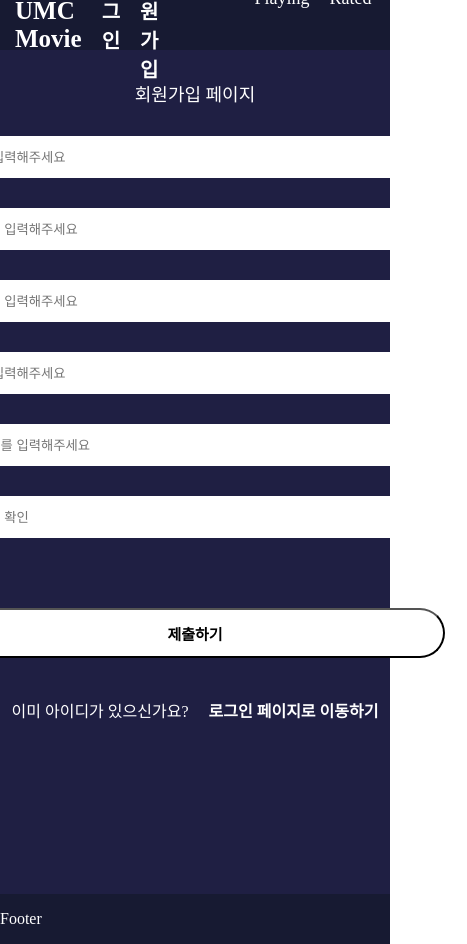
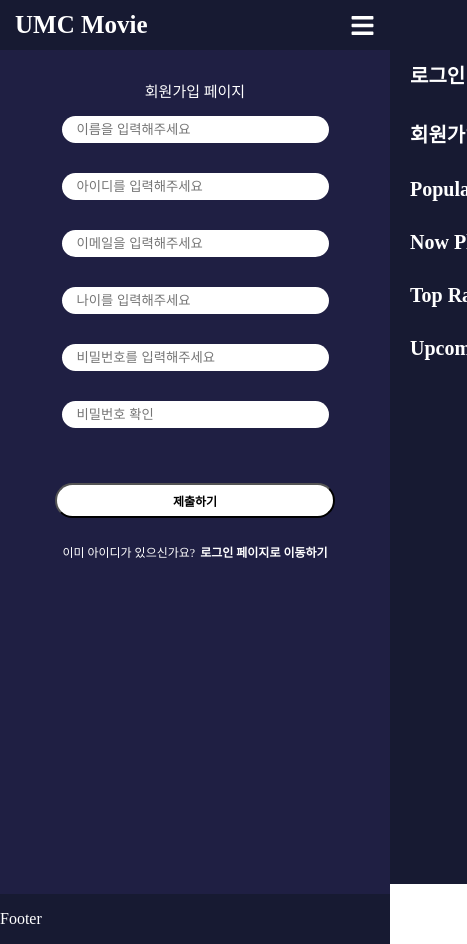
Before and after one commit to jisooooooooooo/UMC6, a React (Create React App) app in the folder chapter2-mission2/: page /signup in a window 390 px wide. Shown: the whole page, 467 px wide, since content can reach past the window. Built offline with nearby package versions, Linux system fonts and the light colour scheme.

Commit message:
반응형 디자인 구현

```diff
--- a/chapter2-mission2/src/MainPage.js
+++ b/chapter2-mission2/src/MainPage.js
@@ -11,6 +11,13 @@ const Top = styled.div`
   display: flex;
   justify-content: center;
   align-items: center;
+  @media (max-width: 768px) {
+    font-size: 25px;
+  }
+
+  @media (max-width: 480px) {
+    font-size: 20px;
+  }
 `;
 
 const Bottom = styled.div`
@@ -22,6 +29,15 @@ const Bottom = styled.div`
   font-weight: bold;
   background-color: #1f1f43;
   padding-top: 30px;
+  @media (max-width: 768px) {
+    font-size: 20px;
+    padding-top: 15px;
+  }
+
+  @media (max-width: 480px) {
+    font-size: 18px;
+    padding-top: 10px;
+  }
 `;
 
 const BottomInput = styled.input`
@@ -32,6 +48,15 @@ const BottomInput = styled.input`
   border-radius: 20px;
   margin-right: 15px;
   padding-left: 15px;
+  @media (max-width: 768px) {
+    width: 200px;
+    height: 25px;
+  }
+
+  @media (max-width: 480px) {
+    width: 180px;
+    height: 20px;
+  }
 `;
 
 const Search = styled.div`
@@ -40,6 +65,17 @@ const Search = styled.div`
   margin-top: 40px;
   margin-left: 60px;
   margin-bottom: 40px;
+  @media (max-width: 768px) {
+    margin-top: 20px;
+    margin-left: 30px;
+    margin-bottom: 20px;
+  }
+
+  @media (max-width: 480px) {
+    margin-top: 15px;
+    margin-left: 20px;
+    margin-bottom: 15px;
+  }
 `;
 
 const Row = styled.div`
@@ -79,6 +115,13 @@ const Box = styled(Link)`
   box-sizing: border-box;
   &:hover {
     opacity: 1;
+  }
+  @media (max-width: 768px) {
+    width: calc(100% / 2 - 20px);
+  }
+
+  @media (max-width: 480px) {
+    width: 100%;
   }
 `;
 
@@ -123,6 +166,13 @@ const MovieBottom = styled.div`
   display: flex;
   justify-content: space-between;
   padding: 10px 10px;
+  @media (max-width: 768px) {
+    font-size: 18px;
+  }
+
+  @media (max-width: 480px) {
+    font-size: 16px;
+  }
 `;
 
 const Overtitle = styled.div`
--- a/chapter2-mission2/src/Navbar.js
+++ b/chapter2-mission2/src/Navbar.js
@@ -1,7 +1,8 @@
-import React from "react";
+import React, { useState } from "react";
 import { Link } from "react-router-dom";
 import styled from "styled-components";
-
+import { FaBars } from "react-icons/fa";
+import Sidebar from "./pages/Sidebar";
 const Nav = styled.div`
   background-color: #171a32;
   height: 50px;
@@ -9,6 +10,7 @@ const Nav = styled.div`
   align-items: center;
   justify-content: space-between;
   padding: 0 15px;
+  position: relative;
 `;
 
 const Title = styled(Link)`
@@ -21,6 +23,9 @@ const Title = styled(Link)`
 const NavRight = styled.div`
   display: flex;
   font-size: 18px;
+  @media (max-width: 768px) {
+    display: none;
+  }
 `;
 
 const NavRightList = styled(Link)`
@@ -59,10 +64,28 @@ const NavLink = styled(Link)`
   }
 `;
 
+const MenuIcon = styled(FaBars)`
+  display: none;
+  color: white;
+  font-size: 25px;
+  cursor: pointer;
+  @media (max-width: 768px) {
+    display: block;
+  }
+`;
+
 const Navbar = ({ isLoggedIn, onLogout }) => {
+  const [isSidebarOpen, setIsSidebarOpen] = useState(false);
+
+  const toggleSidebar = () => {
+    setIsSidebarOpen(!isSidebarOpen);
+  };
+
   return (
+    <>
       <Nav>
         <Title to="/">UMC Movie</Title>
+        <MenuIcon onClick={toggleSidebar} />
         <NavRight>
           {isLoggedIn ? (
             <NavButton logout onClick={onLogout}>
@@ -80,6 +103,8 @@ const Navbar = ({ isLoggedIn, onLogout }) => {
           <NavRightList to="/upcoming">Upcoming</NavRightList>
         </NavRight>
       </Nav>
+      <Sidebar isOpen={isSidebarOpen} toggleSidebar={toggleSidebar} isLoggedIn={isLoggedIn} onLogout={onLogout} />
+    </>
   );
 };
 
--- a/chapter2-mission2/src/pages/Login.js
+++ b/chapter2-mission2/src/pages/Login.js
@@ -10,9 +10,18 @@ const Container = styled.div`
 `;
 
 const Title = styled.div`
-  font-size: 18px;
+  font-size: 20px;
   color: white;
   margin-bottom: 30px;
+  @media (max-width: 768px) {
+    font-size: 18px;
+    margin-bottom: 20px;
+  }
+
+  @media (max-width: 480px) {
+    font-size: 16px;
+    margin-bottom: 15px;
+  }
 `;
 
 const Form = styled.form`
@@ -29,6 +38,15 @@ const Input = styled.input`
   border: none;
   margin-bottom: 15px;
   border-radius: 20px;
+  @media (max-width: 768px) {
+    width: 400px;
+    height: 30px;
+  }
+
+  @media (max-width: 480px) {
+    width: 300px;
+    height: 25px;
+  }
 `;
 
 const Button = styled.button`
@@ -40,6 +58,21 @@ const Button = styled.button`
   margin-bottom: 40px;
   margin-top: 40px;
   background-color: ${(props) => (props.enabled ? "#ffd700" : "white")};
+  @media (max-width: 768px) {
+    width: 380px;
+    height: 40px;
+    font-size: 13px;
+    margin-bottom: 30px;
+    margin-top: 30px;
+  }
+
+  @media (max-width: 480px) {
+    width: 250px;
+    height: 35px;
+    font-size: 12px;
+    margin-bottom: 25px;
+    margin-top: 25px;
+  }
 `;
 
 const Wrapper = styled.div`
@@ -50,23 +83,56 @@ const Wrapper = styled.div`
 const Id = styled.div`
   color: white;
   margin-right: 20px;
+  @media (max-width: 768px) {
+    margin-right: 10px;
+    font-size: 14px;
+  }
+
+  @media (max-width: 480px) {
+    margin-right: 10px;
+    font-size: 12px;
+
+  }
 `;
 
 const LoginLink = styled(Link)`
   color: white;
   font-weight: bold;
   text-decoration: none;
+  @media (max-width: 768px) {
+    font-size: 14px;
+  }
+
+  @media (max-width: 480px) {
+    font-size: 12px;
+  }
 `;
 
 const ErrorBox = styled.div`
   text-align: left;
   width: 500px;
+  @media (max-width: 768px) {
+    width: 400px;
+  }
+
+  @media (max-width: 480px) {
+    width: 300px;
+  }
 `;
 
 const ErrorMessage = styled.div`
   color: red;
   font-size: 12px;
   margin-bottom: 10px;
+  @media (max-width: 768px) {
+    font-size: 11px;
+    margin-bottom: 10px;
+  }
+
+  @media (max-width: 480px) {
+    font-size: 10px;
+    margin-bottom: 10px;
+  }
 `;
 
 const Login = ({ onLogin }) => {
@@ -102,7 +168,6 @@ const Login = ({ onLogin }) => {
 
     const errors = validateInputs();
     if (Object.keys(errors).length === 0) {
-      // Assuming your login API returns a token upon successful login
       try {
         const response = await fetch("http://localhost:8080/auth/login", {
           method: "POST",
--- a/chapter2-mission2/src/pages/MovieDetail.js
+++ b/chapter2-mission2/src/pages/MovieDetail.js
@@ -13,6 +13,14 @@ const Box = styled.div`
 const MovieImg = styled.img`
   width: 700px;
   height: 500px;
+  @media (max-width: 768px) {
+    width: 600px;
+    height: 400px;
+  }
+  @media (max-width: 480px) {
+    width: 350px;
+    height: 300px;
+  }
 `;
 
 const ContentBox = styled.div`
@@ -22,15 +30,36 @@ const MovieTitle = styled.div`
   font-weight: bold;
   color: white;
   font-size: 30px;
+  @media (max-width: 768px) {
+    font-size: 24px;
+  }
+
+  @media (max-width: 480px) {
+    font-size: 20px;
+  }
 `;
 const MovieContent = styled.div`
   color: white;
   margin-top: 20px;
   font-weight: bold;
+  @media (max-width: 768px) {
+    font-size: 16px;
+  }
+
+  @media (max-width: 480px) {
+    font-size: 14px;
+  }
 `;
 const MovieOverview = styled.div`
   color: white;
   margin-top: 20px;
+  @media (max-width: 768px) {
+    font-size: 14px;
+  }
+
+  @media (max-width: 480px) {
+    font-size: 12px;
+  }
 `;
 const Star = styled.span`
   color: yellow;
--- a/chapter2-mission2/src/pages/NowPlayingPage.js
+++ b/chapter2-mission2/src/pages/NowPlayingPage.js
@@ -5,12 +5,14 @@ import { Link } from "react-router-dom";
 
 const Container = styled.div`
   background-color: #1f1f43;
-  padding: 20px;
+  padding: 0 50px 0 50px;
 `;
 
 const Row = styled.div`
   display: flex;
   flex-wrap: wrap;
+  margin-bottom: 20px;
+  justify-content: center;
 `;
 
 const Box = styled(Link)`
@@ -19,15 +21,9 @@ const Box = styled(Link)`
   height: 370px;
   color: white;
   margin: 10px;
-  width: calc(50% - 20px);
+  width: 250px;
   text-decoration: none;
   box-sizing: border-box;
-  @media (min-width: 600px) {
-    width: calc(33.33% - 20px);
-  }
-  @media (min-width: 900px) {
-    width: calc(25% - 20px);
-  }
   &:hover {
     opacity: 1;
   }
--- a/chapter2-mission2/src/pages/PopularPage.js
+++ b/chapter2-mission2/src/pages/PopularPage.js
@@ -6,12 +6,13 @@ import { FaArrowLeft, FaArrowRight } from "react-icons/fa";
 
 const Container = styled.div`
   background-color: #1f1f43;
+  padding: 0 50px 0 50px;
 `;
 const Row = styled.div`
   display: flex;
   flex-wrap: wrap;
   margin-bottom: 20px;
-  justify-content: space-between;
+  justify-content: center;
 `;
 
 const Box = styled(Link)`
@@ -20,7 +21,7 @@ const Box = styled(Link)`
   height: 370px;
   color: white;
   margin: 10px;
-  width: calc(100% / 4 - 20px);
+  width: 250px;
   text-decoration: none;
   box-sizing: border-box;
   &:hover {
--- /dev/null
+++ b/chapter2-mission2/src/pages/Sidebar.js
@@ -0,0 +1,81 @@
+import React from "react";
+import { Link } from "react-router-dom";
+import styled, { keyframes } from "styled-components";
+import { FaTimes } from "react-icons/fa";
+
+const slideIn = keyframes`
+  from {
+    transform: translateX(100%);
+  }
+  to {
+    transform: translateX(0);
+  }
+`;
+
+const slideOut = keyframes`
+  from {
+    transform: translateX(0);
+  }
+  to {
+    transform: translateX(100%);
+  }
+`;
+
+const SidebarContainer = styled.div`
+  position: fixed;
+  top: 0;
+  right: 0;
+  width: 250px;
+  height: 100%;
+  background-color: #171a32;
+  color: white;
+  display: flex;
+  flex-direction: column;
+  padding: 20px;
+  z-index: 1000;
+  transform: ${(props) => (props.isOpen ? "translateX(0)" : "translateX(100%)")};
+  animation: ${(props) => (props.isOpen ? slideIn : slideOut)} 0.3s forwards;
+`;
+
+const CloseIcon = styled(FaTimes)`
+  align-self: flex-end;
+  cursor: pointer;
+  font-size: 25px;
+`;
+
+const SidebarLink = styled(Link)`
+  color: white;
+  font-size: 20px;
+  font-weight: bold;
+  text-decoration: none;
+  margin: 15px 0;
+  &:hover {
+    font-size: 22px;
+    color: #ffd700;
+    font-weight: bold;
+  }
+`;
+
+const Sidebar = ({ isOpen, toggleSidebar, isLoggedIn, onLogout }) => {
+  return (
+    <SidebarContainer isOpen={isOpen}>
+      <CloseIcon onClick={toggleSidebar} />
+      {isLoggedIn ? (
+        <SidebarLink as="button" onClick={onLogout}>
+          로그아웃
+        </SidebarLink>
+      ) : (
+        <>
+          <SidebarLink to="/login" onClick={toggleSidebar}>로그인</SidebarLink>
+          <SidebarLink to="/signup" onClick={toggleSidebar}>회원가입</SidebarLink>
+        </>
+      )}
+      <SidebarLink to="/popular" onClick={toggleSidebar}>Popular</SidebarLink>
+      <SidebarLink to="/nowplaying" onClick={toggleSidebar}>Now Playing</SidebarLink>
+      <SidebarLink to="/toprated" onClick={toggleSidebar}>Top Rated</SidebarLink>
+      <SidebarLink to="/upcoming" onClick={toggleSidebar}>Upcoming</SidebarLink>
+    </SidebarContainer>
+  );
+};
+
+export default Sidebar;
--- a/chapter2-mission2/src/pages/Signup.js
+++ b/chapter2-mission2/src/pages/Signup.js
@@ -10,9 +10,18 @@ const Container = styled.div`
 `;
 
 const Title = styled.div`
-  font-size: 18px;
+  font-size: 20px;
   color: white;
   margin-bottom: 30px;
+  @media (max-width: 768px) {
+    font-size: 17px;
+    margin-bottom: 20px;
+  }
+
+  @media (max-width: 480px) {
+    font-size: 15px;
+    margin-bottom: 15px;
+  }
 `;
 
 const Form = styled.form`
@@ -29,6 +38,15 @@ const Input = styled.input`
   border: none;
   margin-bottom: 15px;
   border-radius: 20px;
+  @media (max-width: 768px) {
+    width: 350px;
+    height: 30px;
+  }
+
+  @media (max-width: 480px) {
+    width: 250px;
+    height: 25px;
+  }
 `;
 
 const Button = styled.button`
@@ -40,6 +58,21 @@ const Button = styled.button`
   margin-bottom: 40px;
   margin-top: 40px;
   background-color: ${(props) => (props.enabled ? "#ffd700" : "white")};
+  @media (max-width: 768px) {
+    width: 350px;
+    height: 40px;
+    font-size: 13px;
+    margin-bottom: 30px;
+    margin-top: 30px;
+  }
+
+  @media (max-width: 480px) {
+    width: 280px;
+    height: 35px;
+    font-size: 12px;
+    margin-bottom: 25px;
+    margin-top: 25px;
+  }
 `;
 
 const Wrapper = styled.div`
@@ -50,23 +83,56 @@ const Wrapper = styled.div`
 const Id = styled.div`
   color: white;
   margin-right: 20px;
+  @media (max-width: 768px) {
+    margin-right: 20px;
+    font-size: 14px;
+  }
+
+  @media (max-width: 480px) {
+    margin-right: 5px;
+    font-size: 12px;
+
+  }
 `;
 
 const Login = styled(Link)`
   color: white;
   font-weight: bold;
   text-decoration: none;
+  @media (max-width: 768px) {
+    font-size: 14px;
+  }
+
+  @media (max-width: 480px) {
+    font-size: 12px;
+  }
 `;
 
 const ErrorBox = styled.div`
   text-align: left;
   width: 500px;
+  @media (max-width: 768px) {
+    width: 340px;
+  }
+
+  @media (max-width: 480px) {
+    width: 250px;
+  }
 `;
 
 const ErrorMessage = styled.div`
   color: red;
   font-size: 12px;
   margin-bottom: 15px;
+  @media (max-width: 768px) {
+    font-size: 11px;
+    margin-bottom: 15px;
+  }
+
+  @media (max-width: 480px) {
+    font-size: 10px;
+    margin-bottom: 15px;
+  }
 `;
 
 const Signup = () => {
--- a/chapter2-mission2/src/pages/TopRatedPage.js
+++ b/chapter2-mission2/src/pages/TopRatedPage.js
@@ -5,10 +5,13 @@ import { Link } from "react-router-dom";
 
 const Container = styled.div`
   background-color: #1f1f43;
+  padding: 0 50px 0 50px;
 `;
 const Row = styled.div`
   display: flex;
   flex-wrap: wrap;
+  margin-bottom: 20px;
+  justify-content: center;
 `;
 
 const Box = styled(Link)`
@@ -17,7 +20,7 @@ const Box = styled(Link)`
   height: 370px;
   color: white;
   margin: 10px;
-  width: calc(100% / 8 - 20px);
+  width: 250px;
   text-decoration: none;
   box-sizing: border-box;
   &:hover {
--- a/chapter2-mission2/src/pages/UpComing.js
+++ b/chapter2-mission2/src/pages/UpComing.js
@@ -5,11 +5,13 @@ import { Link } from "react-router-dom";
 
 const Container = styled.div`
   background-color: #1f1f43;
+  padding: 0 50px 0 50px;
 `;
 const Row = styled.div`
   display: flex;
   flex-wrap: wrap;
   margin-bottom: 20px;
+  justify-content: center;
 `;
 
 const Box = styled(Link)`
@@ -18,7 +20,7 @@ const Box = styled(Link)`
   height: 370px;
   color: white;
   margin: 10px;
-  width: calc(100% / 8 - 20px);
+  width: 250px;
   text-decoration: none;
   box-sizing: border-box;
   &:hover {
```
Lines whose indentation alone changed are shown as unchanged.
